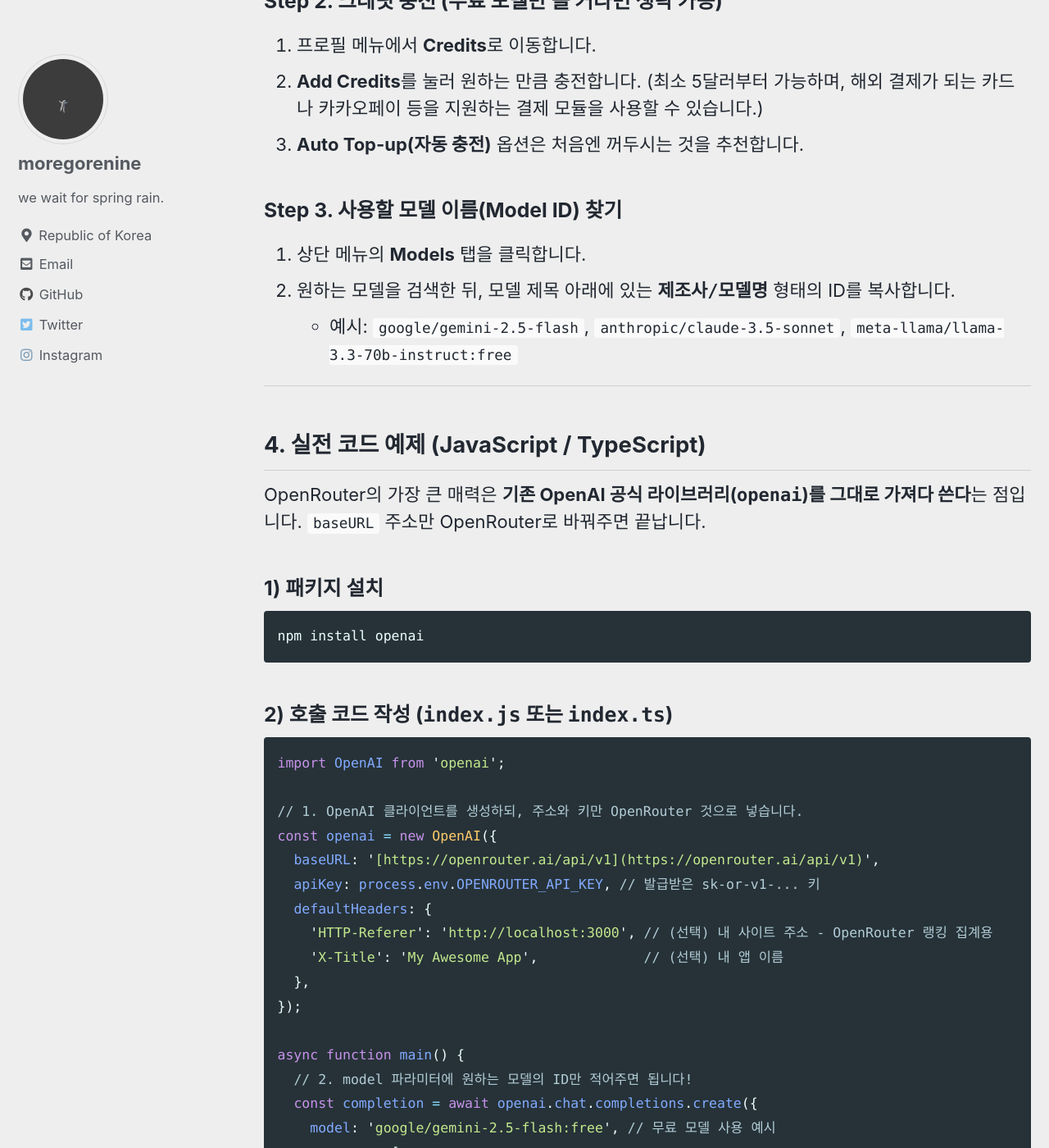
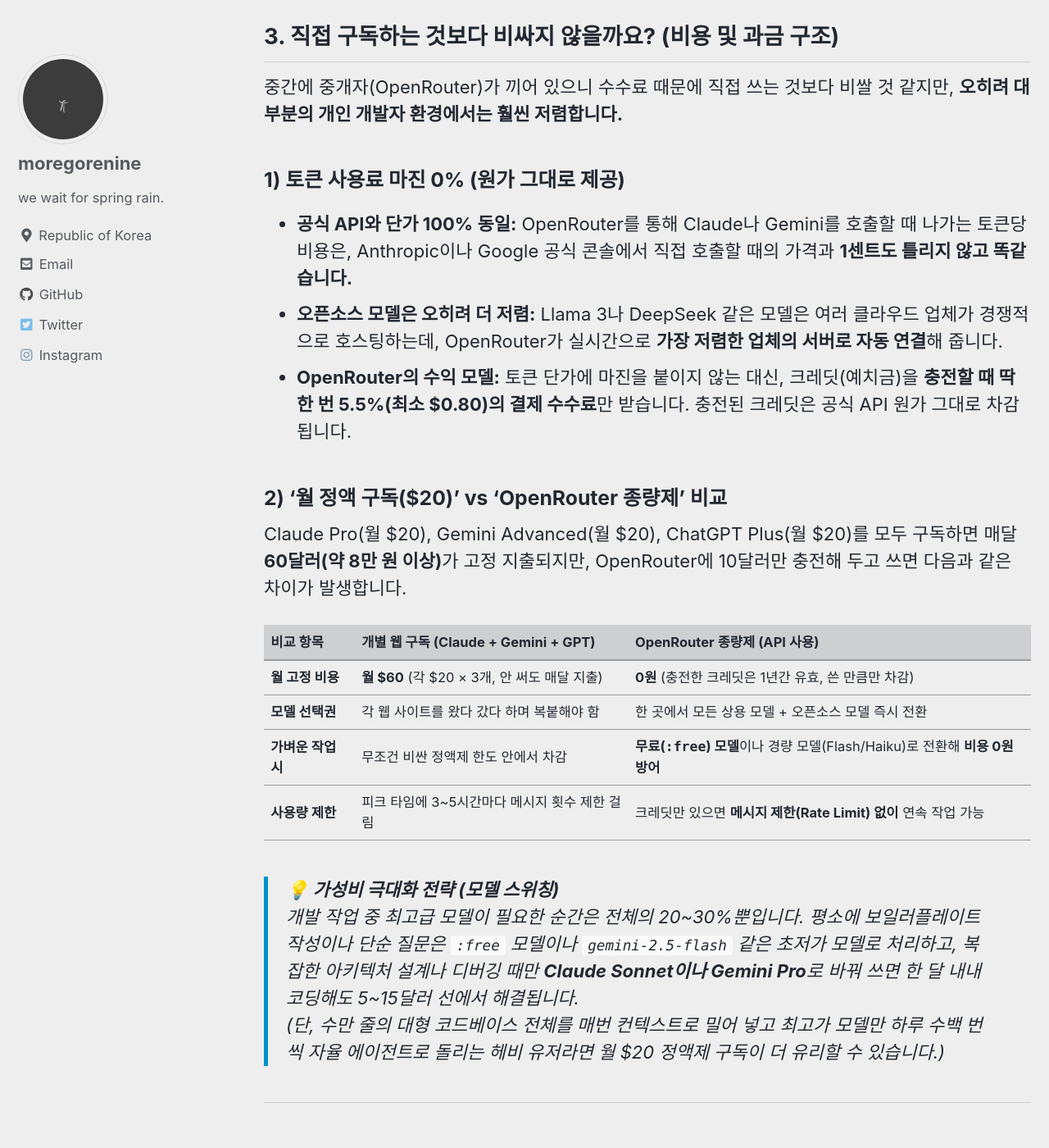
Before and after one commit to moregorenine/moregorenine.github.io, a Jekyll site: the page built from _posts/2026-10-15-openrouter-beginner-guide.md, in a window 1280 px wide and 1400 px high, scrolled down 2535 px. Shown: the whole window at 82% size. Built offline with Jekyll 4.4.1, drawn with Linux system fonts in a browser that asks for light colours; cached includes are drawn as plain includes; comment, search, counter and statistics services are not loaded; some of the changed text lies outside the part shown.

Commit message:
Revise title and excerpt for OpenRouter guide
Updated the title and excerpt to better reflect the content of the guide, including a comparison of costs and practical integration tips for OpenRouter.

```diff
--- a/_posts/2026-10-15-openrouter-beginner-guide.md
+++ b/_posts/2026-10-15-openrouter-beginner-guide.md
@@ -1,6 +1,6 @@
 ---
-title: "초급 개발자를 위한 OpenRouter 완벽 가이드: 하나의 API로 모든 AI 모델 사용하기"
-excerpt: "OpenAI, Claude, Gemini, DeepSeek 등 수많은 LLM API를 각각 결제하고 연동하느라 지치셨나요? 하나의 통합 API와 합리적인 종량제로 모든 AI 모델을 쓸 수 있는 OpenRouter의 개념부터 실전 코드 및 AI IDE 연동법까지 알기 쉽게 정리합니다."
+title: "초급 개발자를 위한 OpenRouter 완벽 가이드: 개념, 비용 비교부터 실전 연동까지"
+excerpt: "OpenAI, Claude, Gemini, DeepSeek 등 수많은 LLM API를 하나의 규격과 합리적인 종량제로 쓸 수 있는 OpenRouter의 탄생 배경, 구독 대비 비용 효율성, 그리고 실전 코드 및 AI IDE 연동법까지 알기 쉽게 정리합니다."
 date: 2026-10-15
 categories:
     - AI
@@ -14,26 +14,30 @@ tags:
     - gemini
     - vibe-coding
     - tutorial
-last_modified_at: 2026-10-15T09:54:00+09:00
+last_modified_at: 2026-10-15T10:04:00+09:00
 toc: true
 toc_sticky: true
 ---
 
 AI 기능을 웹 서비스에 붙이거나 AI 코딩 도구를 세팅할 때 가장 먼저 부딪히는 벽이 있습니다. 바로 **"모델마다 API 규격이 다르고, 결제도 따로 해야 한다"**는 점입니다.
 
-오늘은 이 복잡한 문제를 단번에 해결해 주는 **OpenRouter(오픈라우터)**의 개념부터 API 발급, 코드 연동, 그리고 실전 활용 꿀팁까지 초급 개발자 눈높이에서 명확하게 정리해 보겠습니다.
+오늘은 이 복잡한 문제를 단번에 해결해 주는 **OpenRouter(오픈라우터)**의 개념과 탄생 배경, 개별 유료 구독 대비 실제 비용 비교, 그리고 실전 코드 연동 꿀팁까지 초급 개발자 눈높이에서 명확하게 정리해 보겠습니다.
 
 ---
 
 ## 1. OpenRouter란 무엇인가요?
 
-쉽게 비유하자면, OpenRouter는 **"AI 모델계의 만능 멀티탭"** 또는 **"통합 환승센터"**입니다.
+쉽게 비유하자면, OpenRouter는 **"AI 모델계의 만능 멀티탭"** 또는 **"PG사(결제 대행사)"**와 같습니다.
 
 원래 우리가 앱에서 여러 AI 모델을 사용하려면 각 회사의 개발자 사이트에 가입해 API 키를 각각 발급받고, 카드도 따로 등록해야 했습니다. 게다가 OpenAI의 코드 작성 방식(SDK)과 Anthropic(Claude), Google(Gemini)의 코드 작성 방식이 조금씩 달라 모델을 바꿀 때마다 코드를 뜯어고쳐야 했죠.
 
 OpenRouter는 이 중간에서 모든 모델을 하나로 묶어줍니다.
 * **단 하나의 API 키**로 전 세계 수백 개의 AI 모델(GPT, Claude, Gemini, Llama, DeepSeek 등)을 호출할 수 있습니다.
 * **OpenAI의 표준 규격**을 그대로 따르기 때문에, 코드에서 **모델 이름(문자열) 한 줄만 바꾸면** 즉시 다른 회사의 AI로 교체됩니다.
+
+### 💡 누가 만들었고, 공식 표준인가요?
+* **개발 배경:** 세계 최대 NFT 마켓플레이스였던 **오픈시(OpenSea)의 공동 창업자 겸 전 CTO인 알렉스 아탈라(Alex Atallah)**가 2023년 초에 설립한 미국의 스타트업(OpenRouter, Inc.)에서 개발했습니다. 실리콘밸리의 대표 벤처캐피털인 a16z 등으로부터 대규모 투자를 유치하며 전 세계 최대의 LLM 게이트웨이로 자리 잡았습니다.
+* **사실상 표준(De facto standard) 채택:** W3C 같은 국제기구가 지정한 공식 표준은 아니지만, AI 생태계에서 사실상 표준으로 쓰이는 **'OpenAI의 Chat Completions API 규격'**을 표준 인터페이스로 채택했습니다. 덕분에 Cursor, Cline, Continue, OpenCode 등 거의 모든 AI 코딩 도구와 프레임워크가 기본 내장 옵션으로 지원할 만큼 업계 표준 인프라처럼 쓰이고 있습니다.
 
 ---
 
@@ -48,7 +52,32 @@ OpenRouter는 이 중간에서 모든 모델을 하나로 묶어줍니다.
 
 ---
 
-## 3. 5분 만에 끝내는 시작 가이드 (Step-by-Step)
+## 3. 직접 구독하는 것보다 비싸지 않을까요? (비용 및 과금 구조)
+
+중간에 중개자(OpenRouter)가 끼어 있으니 수수료 때문에 직접 쓰는 것보다 비쌀 것 같지만, **오히려 대부분의 개인 개발자 환경에서는 훨씬 저렴합니다.**
+
+### 1) 토큰 사용료 마진 0% (원가 그대로 제공)
+* **공식 API와 단가 100% 동일:** OpenRouter를 통해 Claude나 Gemini를 호출할 때 나가는 토큰당 비용은, Anthropic이나 Google 공식 콘솔에서 직접 호출할 때의 가격과 **1센트도 틀리지 않고 똑같습니다.**
+* **오픈소스 모델은 오히려 더 저렴:** Llama 3나 DeepSeek 같은 모델은 여러 클라우드 업체가 경쟁적으로 호스팅하는데, OpenRouter가 실시간으로 **가장 저렴한 업체의 서버로 자동 연결**해 줍니다.
+* **OpenRouter의 수익 모델:** 토큰 단가에 마진을 붙이지 않는 대신, 크레딧(예치금)을 **충전할 때 딱 한 번 5.5%(최소 $0.80)의 결제 수수료**만 받습니다. 충전된 크레딧은 공식 API 원가 그대로 차감됩니다.
+
+### 2) '월 정액 구독($20)' vs 'OpenRouter 종량제' 비교
+Claude Pro(월 $20), Gemini Advanced(월 $20), ChatGPT Plus(월 $20)를 모두 구독하면 매달 **60달러(약 8만 원 이상)**가 고정 지출되지만, OpenRouter에 10달러만 충전해 두고 쓰면 다음과 같은 차이가 발생합니다.
+
+| 비교 항목 | 개별 웹 구독 (Claude + Gemini + GPT) | OpenRouter 종량제 (API 사용) |
+| :--- | :--- | :--- |
+| **월 고정 비용** | **월 $60** (각 $20 × 3개, 안 써도 매달 지출) | **0원** (충전한 크레딧은 1년간 유효, 쓴 만큼만 차감) |
+| **모델 선택권** | 각 웹 사이트를 왔다 갔다 하며 복붙해야 함 | 한 곳에서 모든 상용 모델 + 오픈소스 모델 즉시 전환 |
+| **가벼운 작업 시** | 무조건 비싼 정액제 한도 안에서 차감 | **무료(`:free`) 모델**이나 경량 모델(Flash/Haiku)로 전환해 **비용 0원 방어** |
+| **사용량 제한** | 피크 타임에 3~5시간마다 메시지 횟수 제한 걸림 | 크레딧만 있으면 **메시지 제한(Rate Limit) 없이** 연속 작업 가능 |
+
+> **💡 가성비 극대화 전략 (모델 스위칭)**
+> 개발 작업 중 최고급 모델이 필요한 순간은 전체의 20~30%뿐입니다. 평소에 보일러플레이트 작성이나 단순 질문은 `:free` 모델이나 `gemini-2.5-flash` 같은 초저가 모델로 처리하고, 복잡한 아키텍처 설계나 디버깅 때만 **Claude Sonnet이나 Gemini Pro**로 바꿔 쓰면 한 달 내내 코딩해도 5~15달러 선에서 해결됩니다.
+> *(단, 수만 줄의 대형 코드베이스 전체를 매번 컨텍스트로 밀어 넣고 최고가 모델만 하루 수백 번씩 자율 에이전트로 돌리는 헤비 유저라면 월 $20 정액제 구독이 더 유리할 수 있습니다.)*
+
+---
+
+## 4. 5분 만에 끝내는 시작 가이드 (Step-by-Step)
 
 ### Step 1. 회원가입 및 API Key 발급
 1. [OpenRouter 공식 홈페이지](https://openrouter.ai/)에 접속하여 우측 상단의 **Sign In**을 누릅니다. (Google이나 GitHub 계정으로 3초 만에 가입됩니다.)
@@ -59,7 +88,7 @@ OpenRouter는 이 중간에서 모든 모델을 하나로 묶어줍니다.
 
 ### Step 2. 크레딧 충전 (무료 모델만 쓸 거라면 생략 가능)
 1. 프로필 메뉴에서 **Credits**로 이동합니다.
-2. **Add Credits**를 눌러 원하는 만큼 충전합니다. (최소 5달러부터 가능하며, 해외 결제가 되는 카드나 카카오페이 등을 지원하는 결제 모듈을 사용할 수 있습니다.)
+2. **Add Credits**를 눌러 원하는 만큼 충전합니다. (최소 5달러부터 가능하며, 해외 결제 카드나 카카오페이 등을 지원합니다.)
 3. **Auto Top-up(자동 충전)** 옵션은 처음엔 꺼두시는 것을 추천합니다.
 
 ### Step 3. 사용할 모델 이름(Model ID) 찾기
@@ -69,7 +98,7 @@ OpenRouter는 이 중간에서 모든 모델을 하나로 묶어줍니다.
 
 ---
 
-## 4. 실전 코드 예제 (JavaScript / TypeScript)
+## 5. 실전 코드 예제 (JavaScript / TypeScript)
 
 OpenRouter의 가장 큰 매력은 **기존 OpenAI 공식 라이브러리(`openai`)를 그대로 가져다 쓴다**는 점입니다. `baseURL` 주소만 OpenRouter로 바꿔주면 끝납니다.
 
@@ -84,7 +113,7 @@ import OpenAI from 'openai';
 
 // 1. OpenAI 클라이언트를 생성하되, 주소와 키만 OpenRouter 것으로 넣습니다.
 const openai = new OpenAI({
-  baseURL: '[https://openrouter.ai/api/v1](https://openrouter.ai/api/v1)',
+  baseURL: 'https://openrouter.ai/api/v1',
   apiKey: process.env.OPENROUTER_API_KEY, // 발급받은 sk-or-v1-... 키
   defaultHeaders: {
     'HTTP-Referer': 'http://localhost:3000', // (선택) 내 사이트 주소 - OpenRouter 랭킹 집계용
```
Also changed, not shown: other parts of _posts/2026-10-15-openrouter-beginner-guide.md (+3 -3 lines).
